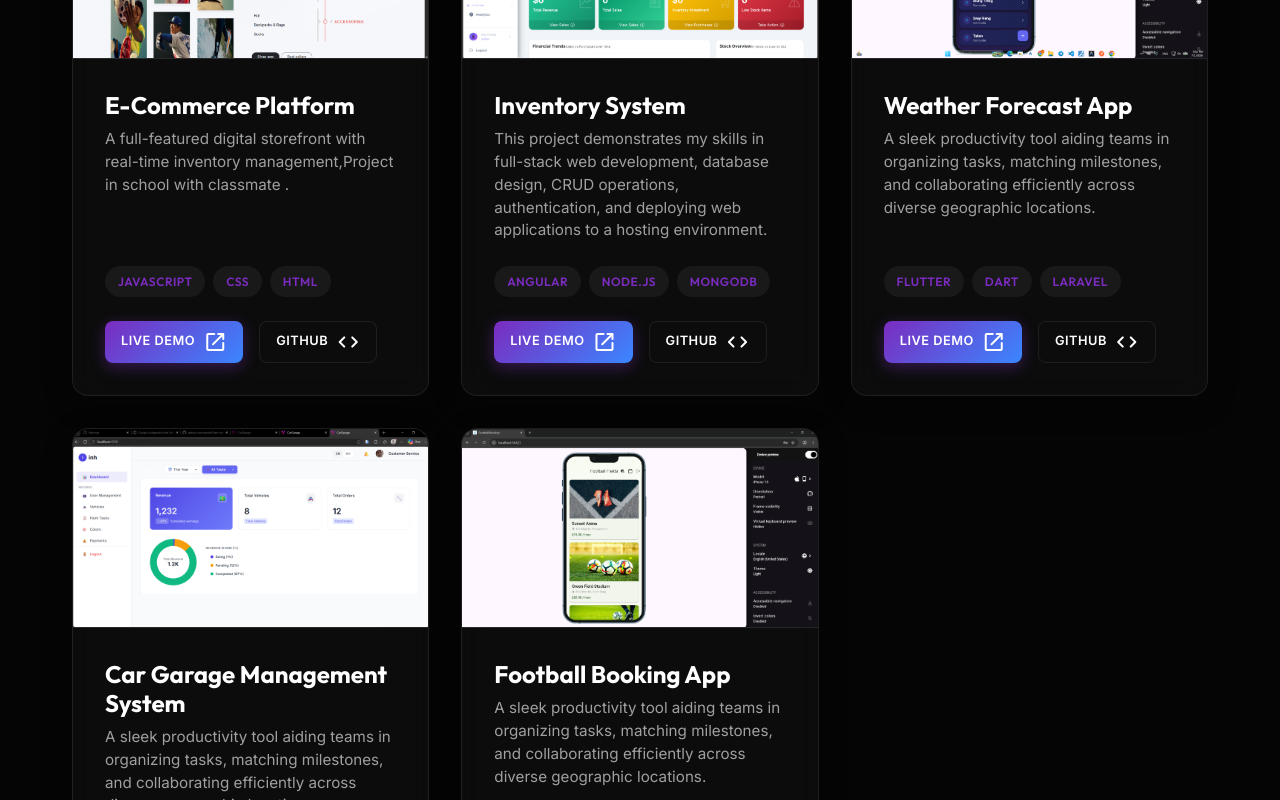
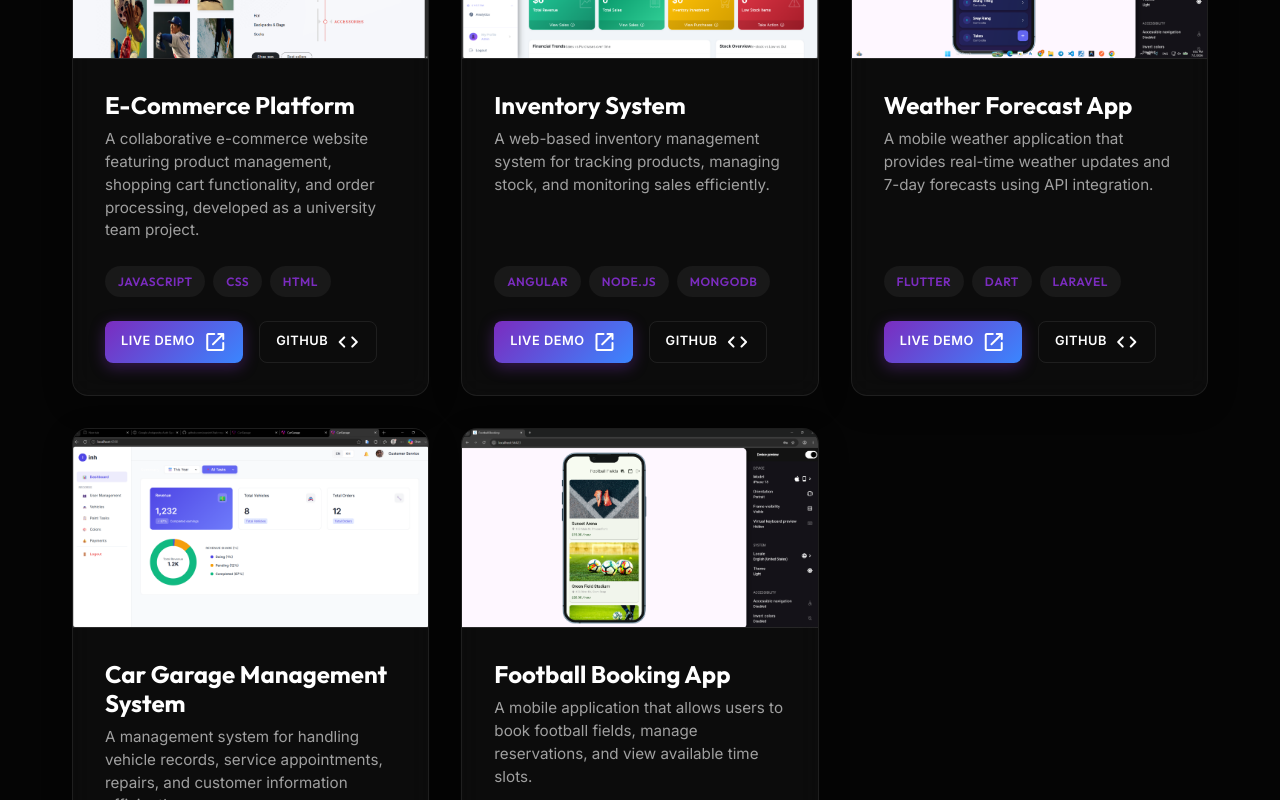
Before and after one commit to seavinh/Portfolio, an Angular app: page / in a window 1280 px wide. Shown: the part 2400-3200 px from the top of the page. Built offline with nearby package versions, Linux system fonts and the light colour scheme.

Commit message:
Push latest portfolio update

```diff
--- a/src/app/app.ts
+++ b/src/app/app.ts
@@ -32,7 +32,7 @@ export class App implements OnInit, AfterViewInit {
   projects = [
     {
       title: 'E-Commerce Platform',
-      description: 'A full-featured digital storefront with real-time inventory management,Project in school with classmate .',
+      description: 'A collaborative e-commerce website featuring product management, shopping cart functionality, and order processing, developed as a university team project.',
       techs: ['javascript','css','html'],
       demo: 'https://9-shop.vercel.app/shoes',
       github: 'https://github.com/seavinh/9-shop',
@@ -40,7 +40,7 @@ export class App implements OnInit, AfterViewInit {
     },
     {
       title: 'Inventory System',
-      description: 'This project demonstrates my skills in full-stack web development, database design, CRUD operations, authentication, and deploying web applications to a hosting environment.',
+      description: 'A web-based inventory management system for tracking products, managing stock, and monitoring sales efficiently.',
       techs: ['Angular', 'Node.js', 'MongoDB'],
       demo: 'https://stock-inventory-frontend-eight.vercel.app/',
       github: 'https://github.com/seavinh/stock-inventory-frontend',
@@ -48,7 +48,7 @@ export class App implements OnInit, AfterViewInit {
     },
     {
       title: 'Weather Forecast App',
-      description: 'A sleek productivity tool aiding teams in organizing tasks, matching milestones, and collaborating efficiently across diverse geographic locations.',
+      description: 'A mobile weather application that provides real-time weather updates and 7-day forecasts using API integration.',
       techs: ['flutter', 'dart', 'Laravel'],
       demo: 'https://weather-app-two-neon-76.vercel.app/',
       github: 'https://github.com/seavinh/Weather_app',
@@ -56,7 +56,7 @@ export class App implements OnInit, AfterViewInit {
     },
     {
       title: 'Car Garage Management System',
-      description: 'A sleek productivity tool aiding teams in organizing tasks, matching milestones, and collaborating efficiently across diverse geographic locations.',
+      description: 'A management system for handling vehicle records, service appointments, repairs, and customer information efficiently.',
       techs: ['Angular', 'Node.js', 'MongoDB'],
       demo: 'https://car-garage-ecru.vercel.app/',
       github: 'https://github.com/seavinh/CarGarage',
@@ -64,7 +64,7 @@ export class App implements OnInit, AfterViewInit {
     },
     {
       title: 'Football Booking App',
-      description: 'A sleek productivity tool aiding teams in organizing tasks, matching milestones, and collaborating efficiently across diverse geographic locations.',
+      description: 'A mobile application that allows users to book football fields, manage reservations, and view available time slots.',
       techs: ['flutter', 'dart', 'supabase'],
       demo: 'https://football-booking-app.vercel.app/#/login',
       github: 'https://github.com/seavinh/football-booking',
```
